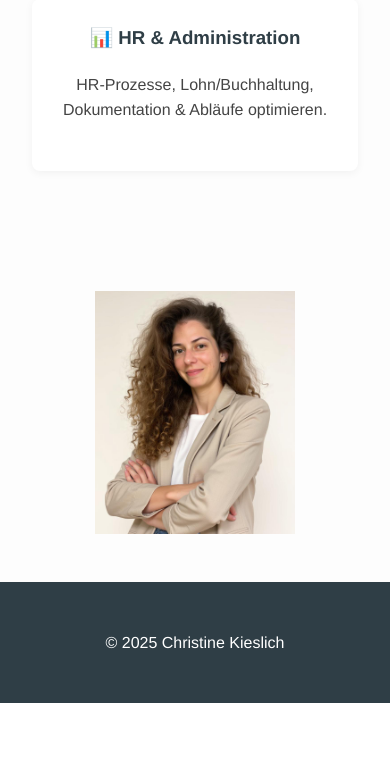
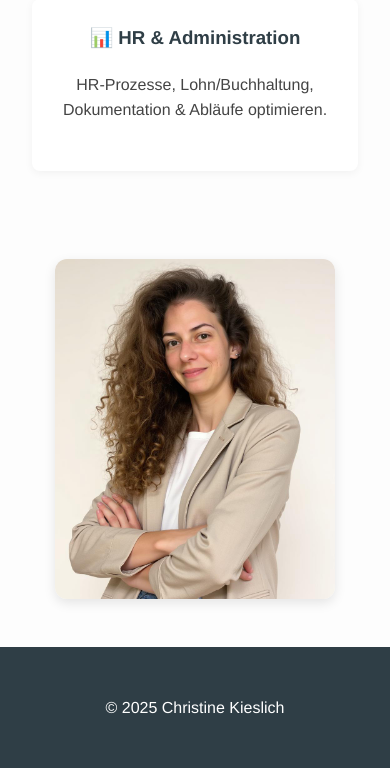
Before and after one commit to chriskies/chriskies.github.io, a PHP site: page /projects.html in a window 390 px wide. Shown: the part 1002-1770 px from the top of the page. Before the commit the page ends 1705 px from the top, so only its background shows below. Run offline with PHP 8.4, Linux system fonts and the light colour scheme.

Commit message:
Update style.css

```diff
--- a/style.css
+++ b/style.css
@@ -306,12 +306,22 @@ nav a:hover {
 }
 
 /* Projekte: Bild rechts bewusst tiefer setzen */
+/* >>> Fix: Projekte-Bild sauber ausrichten <<< */
 .projects-image {
-  display: flex;
-  justify-content: center;
-  align-items: flex-start;
-  margin-top: 2.5rem; /* Feinjustierung – anpassen bis es passt */
+  display: flex !important;
+  justify-content: center !important;
+  align-items: flex-start !important;
+  margin-top: 2.5rem !important; /* nach Bedarf anpassen */
 }
+
+.projects-image img {
+  max-width: 280px !important;
+  height: auto !important;      /* behält Seitenverhältnis */
+  border-radius: 12px;
+  object-fit: cover;
+  box-shadow: 0 4px 12px rgba(0,0,0,0.1);
+}
+
 
 /* Grid für die Projekt-Boxen */
 .projects-grid {
@@ -365,12 +375,6 @@ nav a:hover {
   .project-card {
     flex: 1 1 100%;
   }
-
-  .projects-image img {
-    width: 200px;
-    margin-top: 2rem;
-  }
-}
 
 /* =====================
    Contact
```
